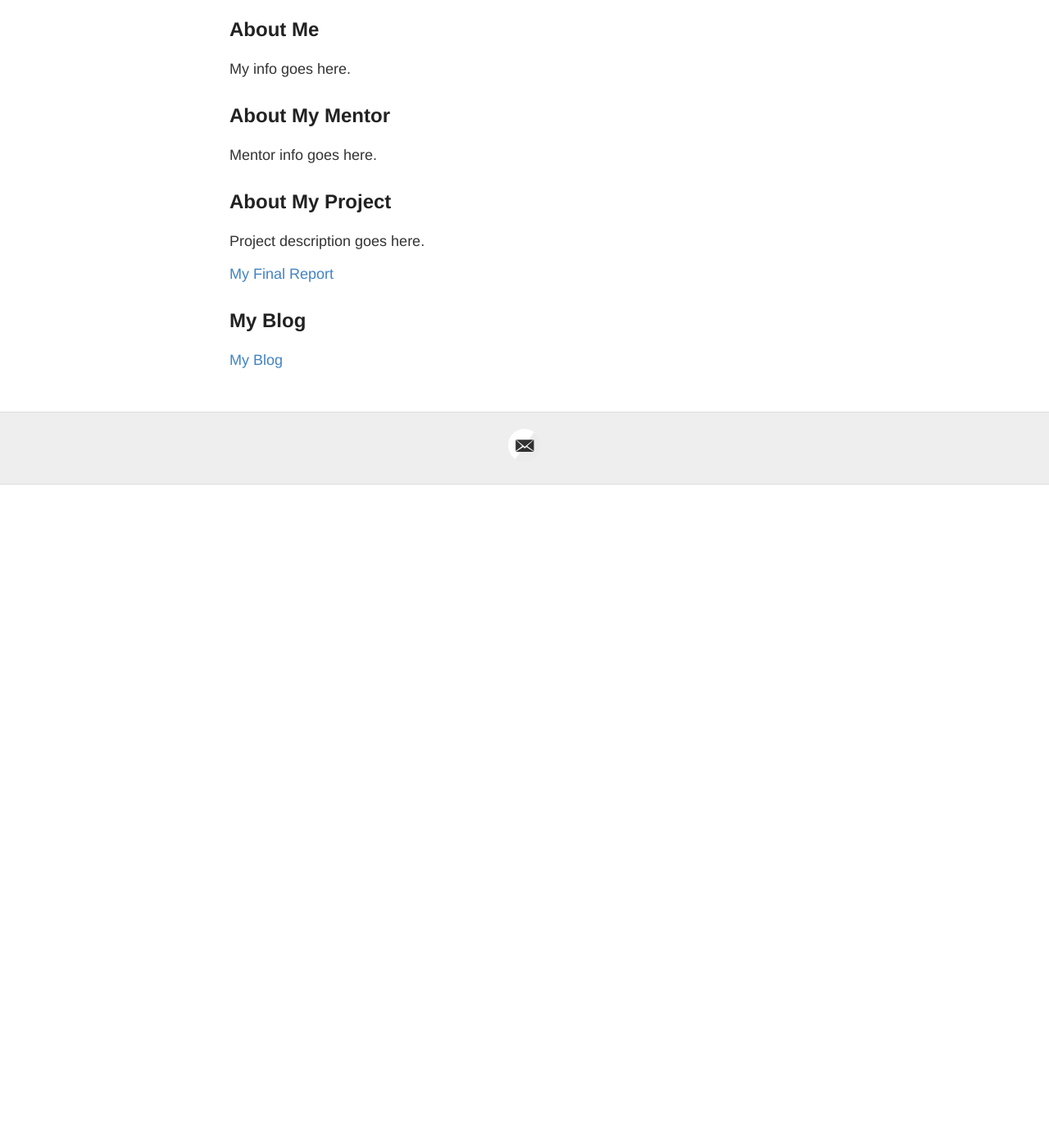
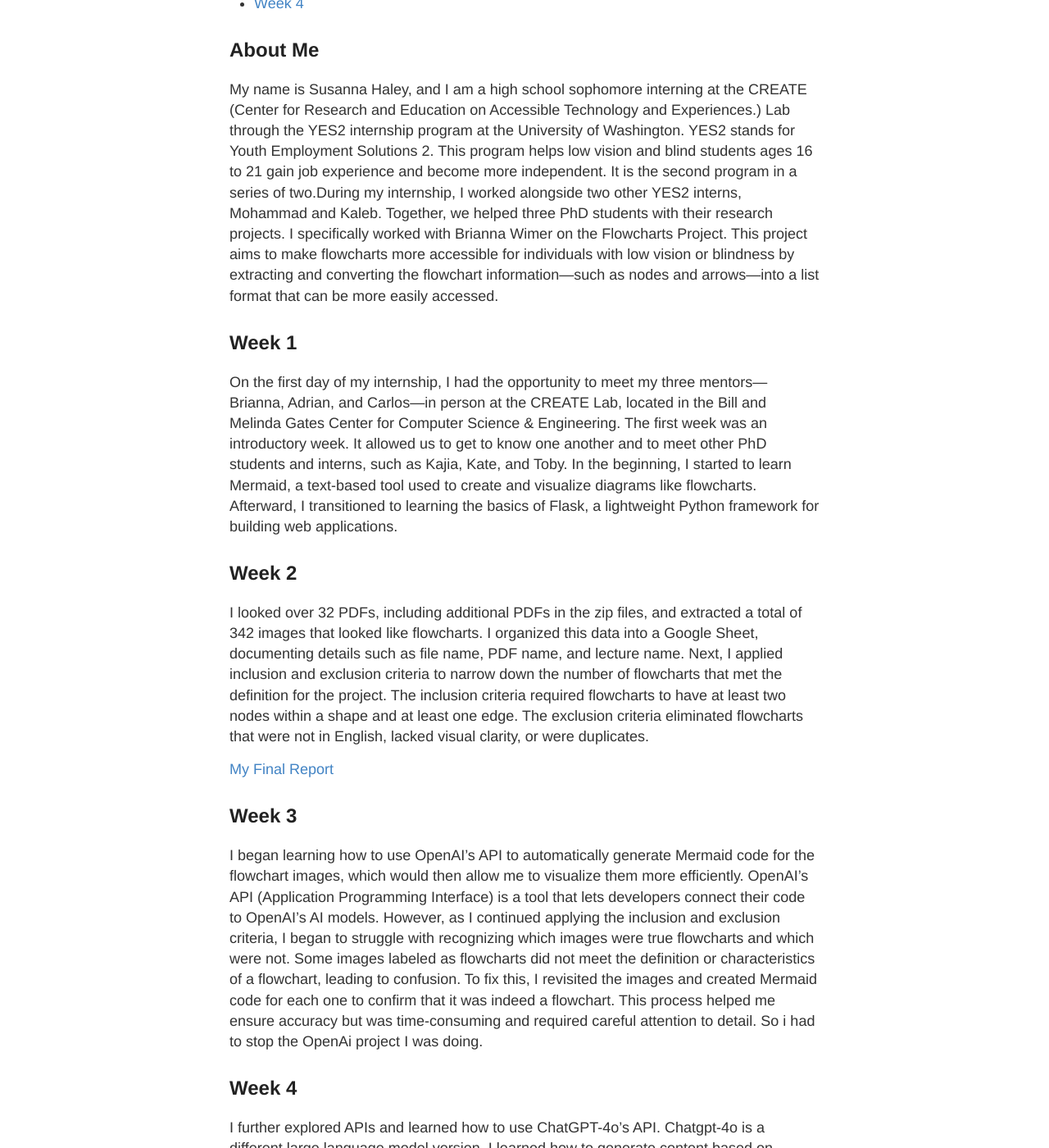
Before and after one commit to haleysus018/Susanna-Haley-CREATE-internship-blog, a Jekyll site: the page built from index.md, in a window 1280 px wide and 1400 px high, scrolled down 270 px. Shown: the whole window at 82% size. Built offline with Jekyll 4.4.1, drawn with Linux system fonts in a browser that asks for light colours; before the commit the page ends 900 px from its top, so only the background shows below that; some of the changed text lies outside the part shown.

Commit message:
Update index.md

```diff
--- a/index.md
+++ b/index.md
@@ -1,6 +1,6 @@
 ---
 layout: default
-title: Summer 2020 DREU Project Site
+title: Summer 2025 CREATE internship program
 ---
 
 * TOC
@@ -8,18 +8,22 @@ title: Summer 2020 DREU Project Site
 
 ## About Me
 
-My info goes here.
+My name is Susanna Haley, and I am a high school sophomore interning at the CREATE (Center for Research and Education on Accessible Technology and Experiences.) Lab through the YES2 internship program at the University of Washington. YES2 stands for Youth Employment Solutions 2. This program helps low vision and blind students ages 16 to 21 gain job experience and become more independent. It is the second program in a series of two.During my internship, I worked alongside two other YES2 interns, Mohammad and Kaleb. Together, we helped three PhD students with their research projects. I specifically worked with Brianna Wimer on the Flowcharts Project. This project aims to make flowcharts more accessible for individuals with low vision or blindness by extracting and converting the flowchart information—such as nodes and arrows—into a list format that can be more easily accessed.
+## Week 1
 
-## About My Mentor
+On the first day of my internship, I had the opportunity to meet my three mentors—Brianna, Adrian, and Carlos—in person at the CREATE Lab, located in the Bill and Melinda Gates Center for Computer Science & Engineering. The first week was an introductory week. It allowed us to get to know one another and to meet other PhD students and interns, such as Kajia, Kate, and Toby.
+In the beginning, I started to learn Mermaid, a text-based tool used to create and visualize diagrams like flowcharts. Afterward, I transitioned to learning the basics of Flask, a lightweight Python framework for building web applications.
 
-Mentor info goes here.
+## Week 2
 
-## About My Project
-
-Project description goes here.
+I looked over 32 PDFs, including additional PDFs in the zip files, and extracted a total of 342 images that looked like flowcharts. I organized this data into a Google Sheet, documenting details such as file name, PDF name, and lecture name. Next, I applied inclusion and exclusion criteria to narrow down the number of flowcharts that met the definition for the project. The inclusion criteria required flowcharts to have at least two nodes within a shape and at least one edge. The exclusion criteria eliminated flowcharts that were not in English, lacked visual clarity, or were duplicates.
 
 [My Final Report](files/finalreport.pdf)
 
-## My Blog
+## Week 3
+I began learning how to use OpenAI’s API to automatically generate Mermaid code for the flowchart images, which would then allow me to visualize them more efficiently. OpenAI’s API (Application Programming Interface) is a tool that lets developers connect their code to OpenAI’s AI models. However, as I continued applying the inclusion and exclusion criteria, I began to struggle with recognizing which images were true flowcharts and which were not. Some images labeled as flowcharts did not meet the definition or characteristics of a flowchart, leading to confusion. To fix this, I revisited the images and created Mermaid code for each one to confirm that it was indeed a flowchart. This process helped me ensure accuracy but was time-consuming and required careful attention to detail. So i had to stop the OpenAi project I was doing.
+
+## Week 4
+I further explored APIs and learned how to use ChatGPT-4o’s API. Chatgpt-4o is a different large language model version. I learned how to generate content based on prompts to Chatgpt4o. I began by having the AI generate random flowcharts. Then, I developed a program where users could input the number of nodes and edges, as well as the topic of the flowchart. The program has two buttons: "Generate Flowchart," which automatically produces the flowchart as an SVG image using AI, and "Handdrawn," which provides a list of nodes and descriptions, allowing users to manually assign node positions. SVG files, or Scalable Vector Graphics, are primarily used for creating and displaying two-dimensional graphics, especially on websites This feature helps include hand-drawn flowcharts into our dataset. Additionally, I collected statistics on the flowcharts, including the number of nodes, edges, and the variety of shapes used. I categorized these measurements into groups of fewer than 10 , between 10 and 19, and 20 or more nodes and edges.
 
 [My Blog](blog.html)
```
